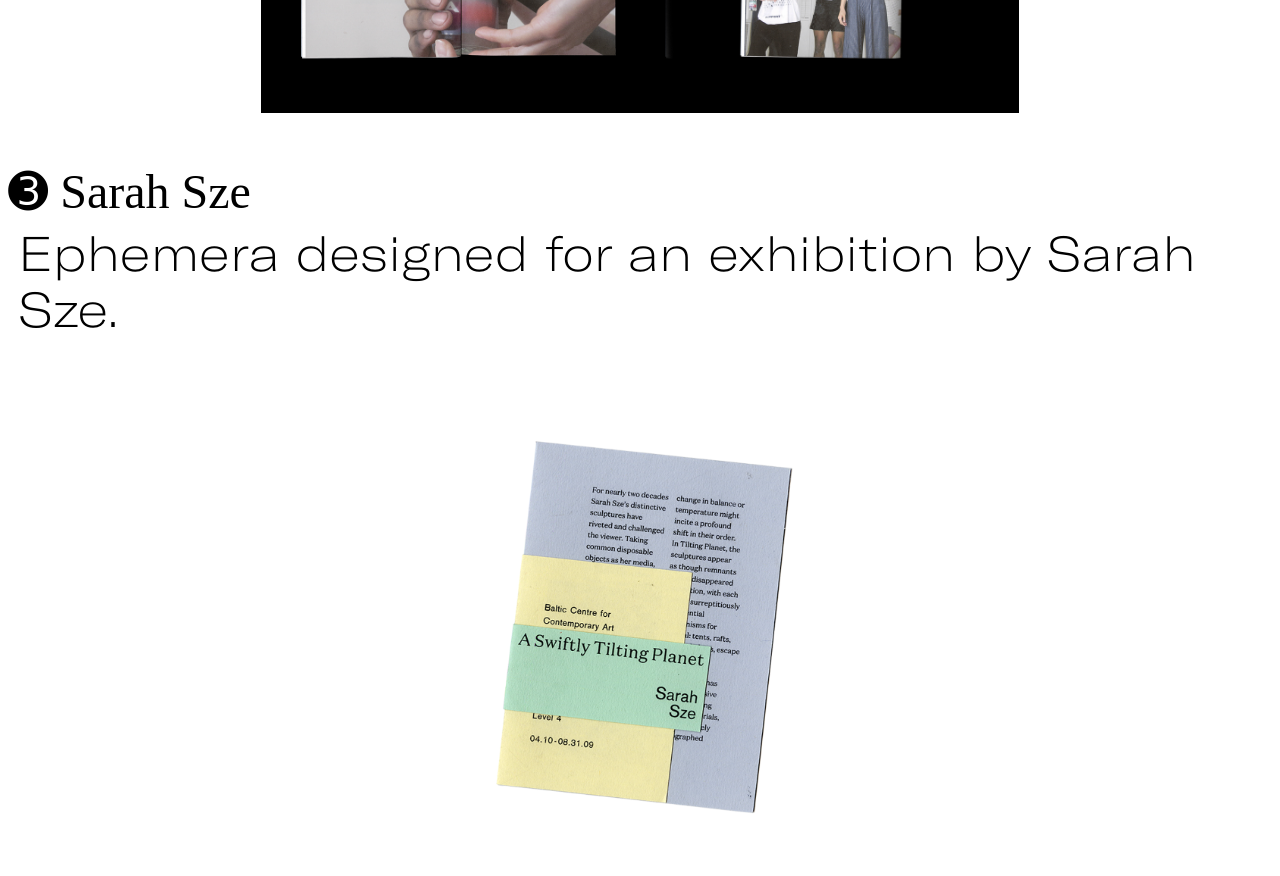
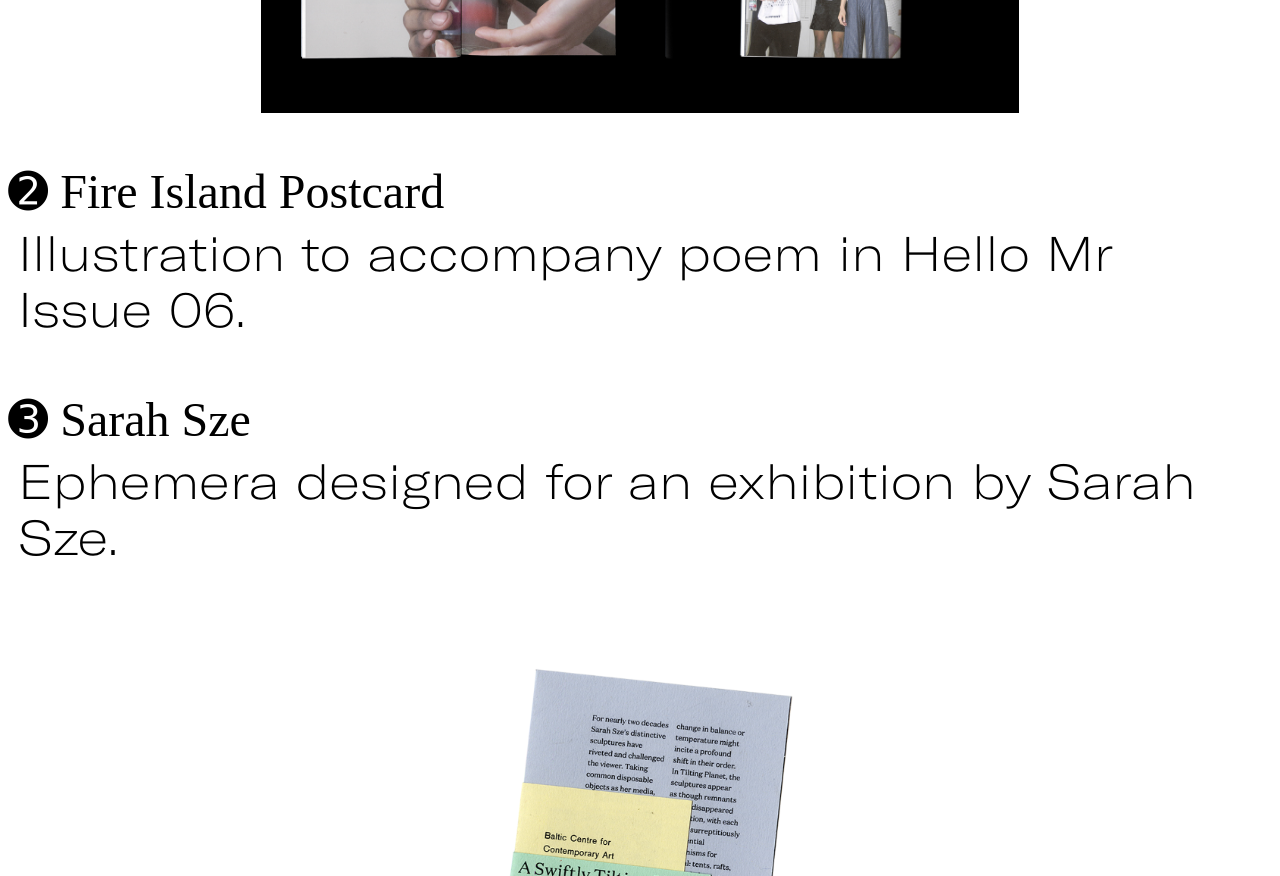
Before and after one commit to aperkins01/aperkins01, a plain HTML site: page index.html in a window 1280 px wide. Shown: the part 8520-9396 px from the top of the page. Drawn offline with nearby package versions, Linux system fonts and the light colour scheme; a script that the page names is missing; a web font is replaced by a local one.

Commit message:
Update index.html

```diff
--- a/index.html
+++ b/index.html
@@ -38,6 +38,9 @@
 <img class="mySlides" src="4.jpg">
 <button class="w3-button w3-display-left" onclick="plusDivs(-1)">&#10094;</button>
 <button class="w3-button w3-display-right" onclick="plusDivs(+1)">&#10095;</button> -->
+</div>
+<div id ="project">
+	<h1>&#10123; Fire Island Postcard</h1><p>Illustration to accompany poem in Hello Mr Issue 06.</p>
 </div>
 <div id ="project">
 <h1>&#10124; Sarah Sze</h1><p>Ephemera designed for an exhibition by Sarah Sze.</p>
```
